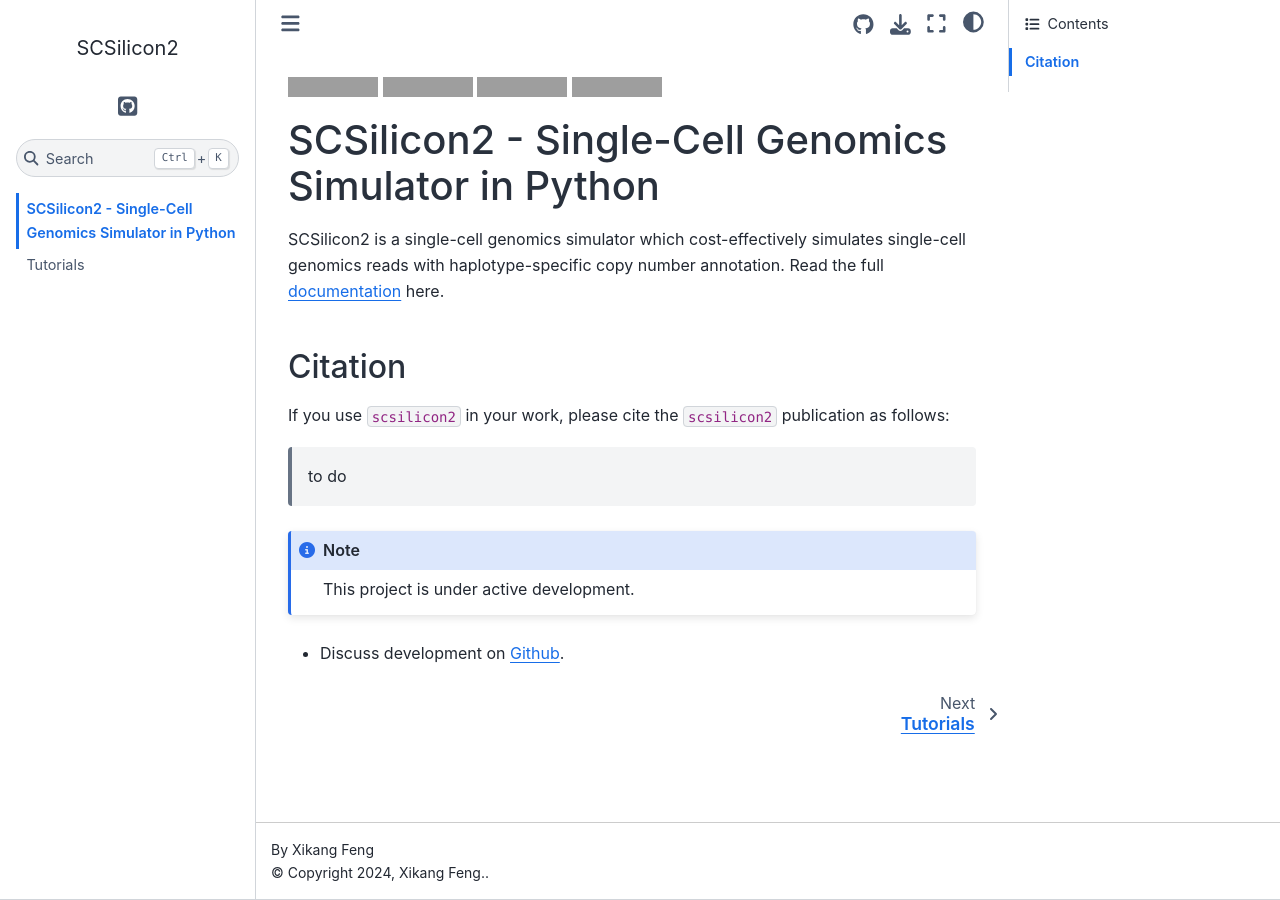
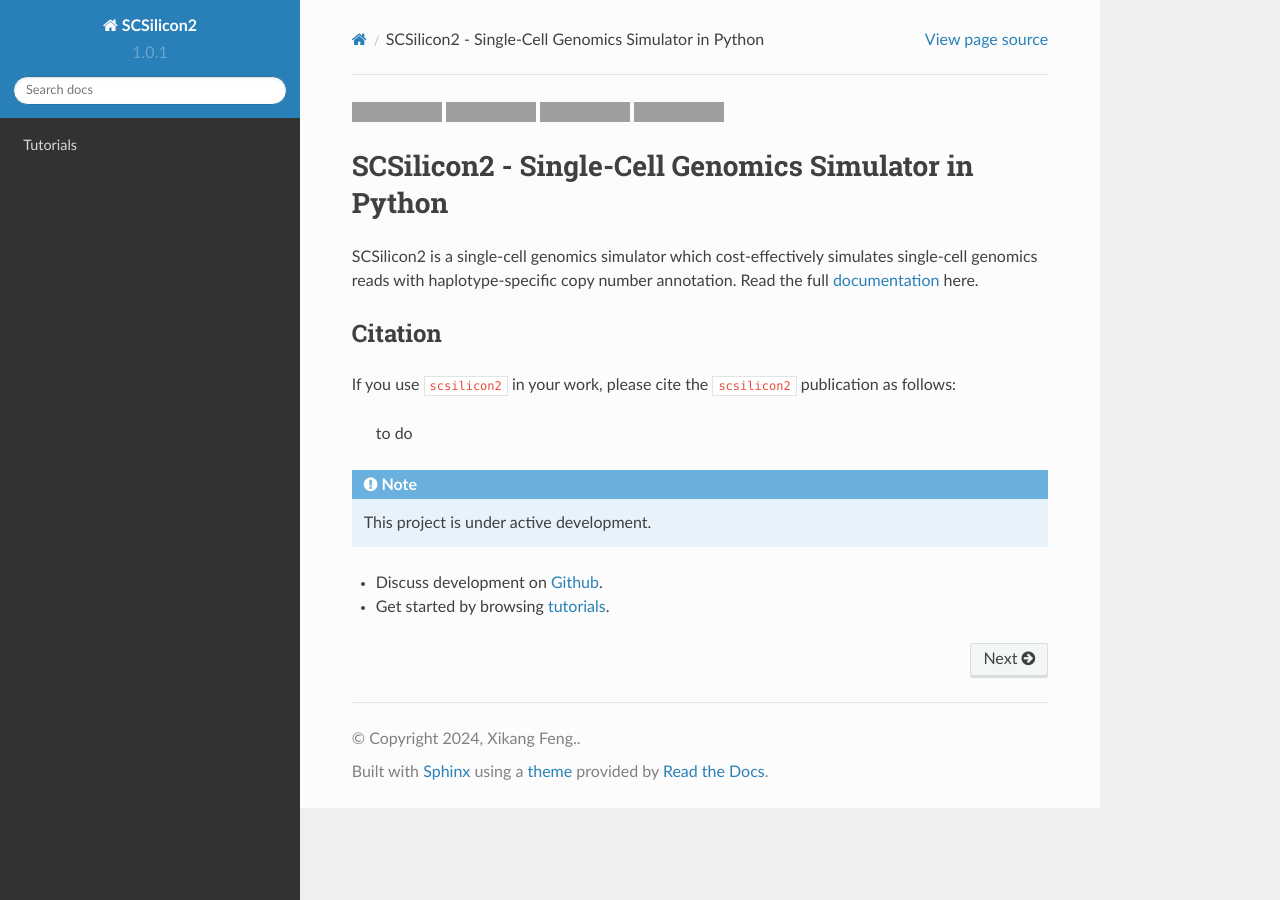
Before and after one commit to xikanfeng2/SCSilicon2, a Sphinx documentation site: the page built from docs/index.md, in a window 1280 px wide, cut to the strip 0-900 px from the top of the page. Built offline with Sphinx 7.4.7 and the Read the Docs theme 2.0.0, drawn with Linux system fonts in a browser that asks for light colours; grey boxes are pictures that could not be loaded.

Commit message:
update doc

```diff
--- a/docs/conf.py
+++ b/docs/conf.py
@@ -38,7 +38,7 @@ extensions = [
     "sphinxext.opengraph",
 ]
 
-html_theme = "sphinx_book_theme"
+html_theme = "sphinx_rtd_theme"
 html_title = "SCSilicon2"
 html_theme_options = {
     "home_page_in_toc": True,
--- a/docs/requirements.txt
+++ b/docs/requirements.txt
@@ -4,7 +4,7 @@ recommonmark
 sphinx_markdown_tables
 myst-parser>=2
 myst-nb>=1
-sphinx-book-theme>=1.1.0rc0
+sphinx_rtd_theme
 sphinx-design
 sphinxext-opengraph
 sphinx-copybutton
```
Also changed, not shown: docs/index.md (+1 -1 lines).
